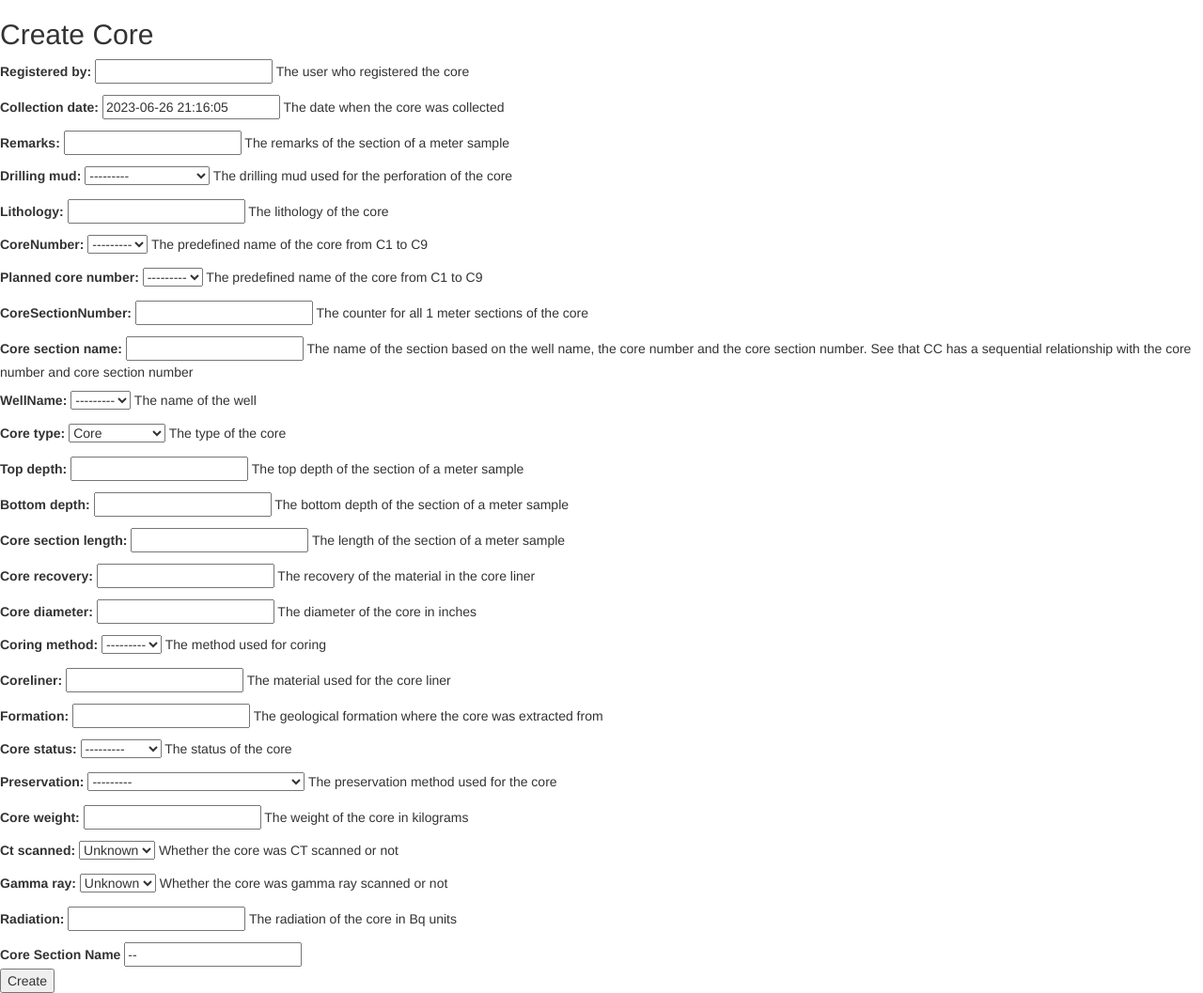
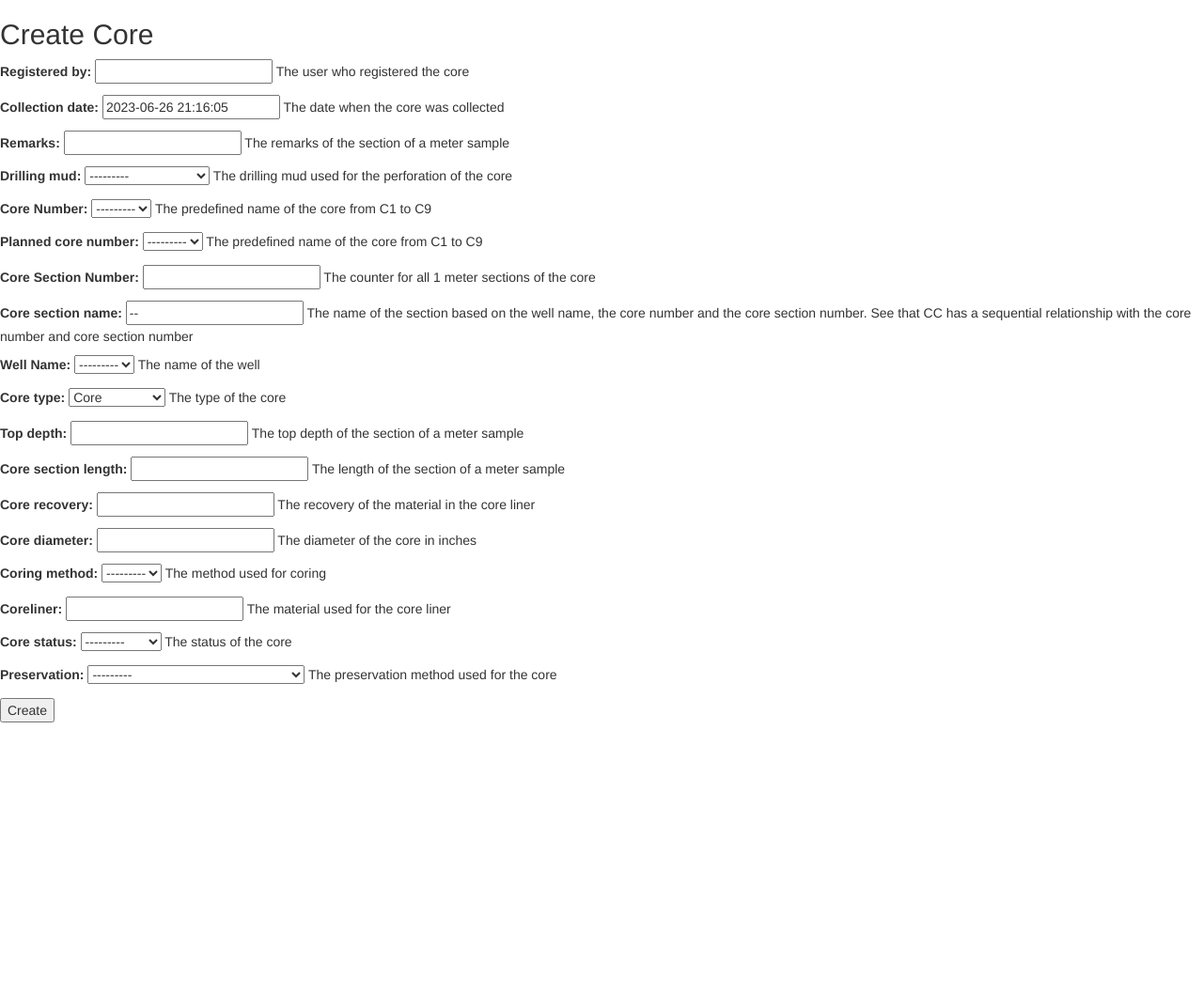
Before and after one commit to jurra/rockin-webapp, a Django app: page /cores/create/ in a window 1280 px wide. Shown: the whole page at 94% size. After the commit the page ends 769 px from the top, so only its background shows below. Run offline with Django 4.2, Linux system fonts and the light colour scheme; data that the repository does not hold is empty; some libraries are stand-ins or nearby versions.

```diff
--- a/crudapp/forms.py
+++ b/crudapp/forms.py
@@ -18,12 +18,23 @@ class CoreForm(ModelForm):
         model = Core
         # Lest display for testing only the fields that are required
         labels = {
-            'well': 'WellName',
-            'core_number': 'CoreNumber',
-            'core_section_number': 'CoreSectionNumber',
+            'well': 'Well Name',
+            'core_number': 'Core Number',
+            'core_section_number': 'Core Section Number',
         }
 
         fields = "__all__"
+        exclude = [
+                   'formation',
+                   'lithology',
+                   'core_weight',
+                   'core_length',
+                   'gamma_ray',
+                   'radiation',
+                   'ct_scanned',
+                   'bottom_depth'
+                   ]
+
         widgets = {
             'core_section_name': TextInput(attrs={'readonly': 'readonly'}),
         }
--- a/crudapp/templates/core.html
+++ b/crudapp/templates/core.html
@@ -5,10 +5,6 @@
   <form method="post">
     {% csrf_token %}
     {{ form.as_p }}
-    <div>
-      <label for="core-section-name">Core Section Name</label>
-      <input type="text" id="core-section-name" name="core_section_name" maxlength="255" required>
-    </div>
     <button type="submit">Create</button>
   </form>
 
@@ -16,7 +12,7 @@
     const wellNameSectionField = document.getElementById('id_well');
     const coreNumberField = document.getElementById('id_core_number');
     const coreSectionField = document.getElementById('id_core_section_number');
-    const coreSectionNameField = document.getElementById('core-section-name');
+    const coreSectionNameField = document.getElementById('id_core_section_name');
 
     function updateCoreSectionName() {
       const wellName = wellNameSectionField.value;
--- a/crudapp/views.py
+++ b/crudapp/views.py
@@ -163,7 +163,7 @@ class CoreFormView(FormView):
 
         if Core.objects.filter(core_section_name=core_section_name).exists():
             form = self.get_form()
-            form.add_error('name', 'This core already exists.')
+            form.add_error('core_section_name', 'This core already exists.')
             return self.form_invalid(form)
         print(post_data)
         checked_core = _validate(self, post_data=post_data, model_name='Core')
```
